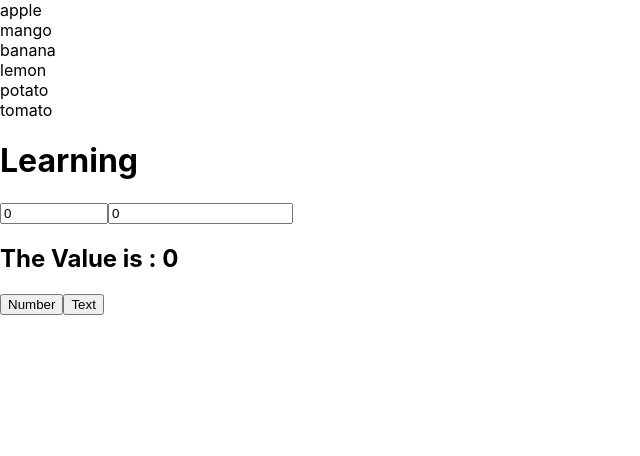
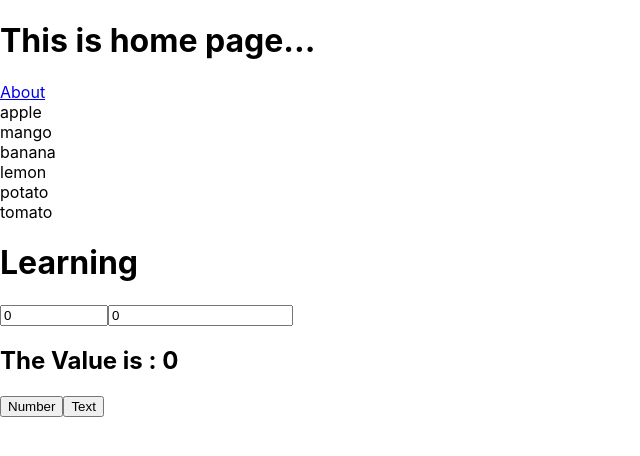
Before and after one commit to amit-singh88598/React-Learnings, a React (Create React App) app: page / in a window 1280 px wide. Shown: the top 456 px of the page, without its empty margins (0-640 px from the left). Built offline with nearby package versions, Linux system fonts and the light colour scheme; no server answers.

Commit message:
added routing in project note: Switch concept has been removed from React latest updates

```diff
--- a/package.json
+++ b/package.json
@@ -9,6 +9,8 @@
     "axios": "^0.24.0",
     "react": "^17.0.2",
     "react-dom": "^17.0.2",
+    "react-router": "^6.0.2",
+    "react-router-dom": "^6.0.2",
     "react-scripts": "4.0.3",
     "web-vitals": "^1.1.2"
   },
--- a/src/App.js
+++ b/src/App.js
@@ -1,86 +1,9 @@
-import axios from "axios";
-import { useEffect, useState, useRef } from "react";
+import Navigation from "./Routes/navigation";
 
 function App() {
-  const array1 = ["a", "b", "c"];
-  const array2 = ["d", "e", "f"];
-  const array3 = [...array1, ...array2];
-  const fruit = ["apple", "mango", "banana"];
-  const veg = ["lemon", "potato", "tomato"];
-  const [data, setData] = useState();
-  const [myNum, setMyNum] = useState(0);
-
-  const inputOne = useRef();
-  const inputTwo = useRef();
-
-  const getNumBox = () => {
-    console.log("Number Box");
-    console.log(inputOne.current);
-    inputOne.current.style.width = "500px";
-  };
-
-  const getTextBox = () => {
-    console.log("Text Box");
-    console.log(inputTwo.current);
-  };
-
-  useEffect(() => {
-    getData();
-  }, []);
-
-  const getData = async () => {
-    try {
-      const res = await axios.get(
-        "https://jsonplaceholder.typicode.com/posts",
-        data
-      );
-      console.log(res);
-      setData(res);
-    } catch (error) {
-      console.log(error);
-    }
-  };
-
-  const mix = fruit.concat(veg);
-
-  const startArray = [3, 4, 5];
-  const newLength = startArray.unshift(2);
-  console.log(newLength);
-  console.log(startArray);
-
-  startArray.unshift(-1, 0, 2);
-  console.log(startArray);
-
-  console.log(mix);
-
-  console.log(array3);
   return (
     <div>
-      <div>
-        {mix.map((item, index) => (
-          <div key={index}> {item}</div>
-        ))}
-      </div>
-      <div>
-        <h1>Learning</h1>
-        <input
-          ref={inputOne}
-          value={myNum}
-          type="number"
-          style={{ width: "100px" }}
-          onChange={(e) => setMyNum(e.target.value)}
-        />
-        <input
-          ref={inputTwo}
-          value={myNum}
-          type="type"
-          onChange={(e) => setMyNum(e.target.value)}
-        />
-
-        <h2>The Value is : {myNum}</h2>
-        <button onClick={() => getNumBox()}>Number</button>
-        <button onClick={() => getTextBox()}>Text</button>
-      </div>
+      <Navigation />
     </div>
   );
 }
--- /dev/null
+++ b/src/Pages/about.js
@@ -0,0 +1,13 @@
+import React from "react";
+import { Link } from "react-router-dom";
+
+function About(props) {
+  return (
+    <div>
+      <h2>This is About Page</h2>
+      <Link to="/">Home</Link>
+    </div>
+  );
+}
+
+export default About;
--- /dev/null
+++ b/src/Pages/home.js
@@ -0,0 +1,92 @@
+import React from "react";
+import axios from "axios";
+import { useEffect, useState, useRef } from "react";
+import { Link } from "react-router-dom";
+
+function Home(props) {
+  const array1 = ["a", "b", "c"];
+  const array2 = ["d", "e", "f"];
+  const array3 = [...array1, ...array2];
+  const fruit = ["apple", "mango", "banana"];
+  const veg = ["lemon", "potato", "tomato"];
+  const [data, setData] = useState();
+  const [myNum, setMyNum] = useState(0);
+
+  const inputOne = useRef();
+  const inputTwo = useRef();
+
+  const getNumBox = () => {
+    console.log("Number Box");
+    console.log(inputOne.current);
+    inputOne.current.style.width = "500px";
+  };
+
+  const getTextBox = () => {
+    console.log("Text Box");
+    console.log(inputTwo.current);
+  };
+
+  useEffect((props) => {
+    getData();
+  });
+
+  const getData = async () => {
+    try {
+      const res = await axios.get(
+        "https://jsonplaceholder.typicode.com/posts",
+        data
+      );
+      console.log(res);
+      setData(res);
+    } catch (error) {
+      console.log(error);
+    }
+  };
+
+  const mix = fruit.concat(veg);
+
+  const startArray = [3, 4, 5];
+  const newLength = startArray.unshift(2);
+  console.log(newLength);
+  console.log(startArray);
+
+  startArray.unshift(-1, 0, 2);
+  console.log(startArray);
+
+  console.log(mix);
+
+  console.log(array3);
+  return (
+    <div>
+      <h1>This is home page...</h1>
+      <Link to="/about">About</Link>
+      <div>
+        {mix.map((item, index) => (
+          <div key={index}> {item}</div>
+        ))}
+      </div>
+      <div>
+        <h1>Learning</h1>
+        <input
+          ref={inputOne}
+          value={myNum}
+          type="number"
+          style={{ width: "100px" }}
+          onChange={(e) => setMyNum(e.target.value)}
+        />
+        <input
+          ref={inputTwo}
+          value={myNum}
+          type="type"
+          onChange={(e) => setMyNum(e.target.value)}
+        />
+
+        <h2>The Value is : {myNum}</h2>
+        <button onClick={() => getNumBox()}>Number</button>
+        <button onClick={() => getTextBox()}>Text</button>
+      </div>
+    </div>
+  );
+}
+
+export default Home;
--- /dev/null
+++ b/src/Routes/navigation.js
@@ -0,0 +1,19 @@
+import React from "react";
+import { BrowserRouter as Router, Route, Routes } from "react-router-dom";
+import About from "../Pages/about";
+import Home from "../Pages/home";
+
+function Navigation(props) {
+  return (
+    <div>
+      <Router>
+        <Routes>
+          <Route path="/" element={<Home />}></Route>
+          <Route exact path="/about" element={<About />}></Route>
+        </Routes>
+      </Router>
+    </div>
+  );
+}
+
+export default Navigation;
```
Also changed, not shown: src/scss/index.scss (added), 1 other file (tests, documents, lock files or other folders).
